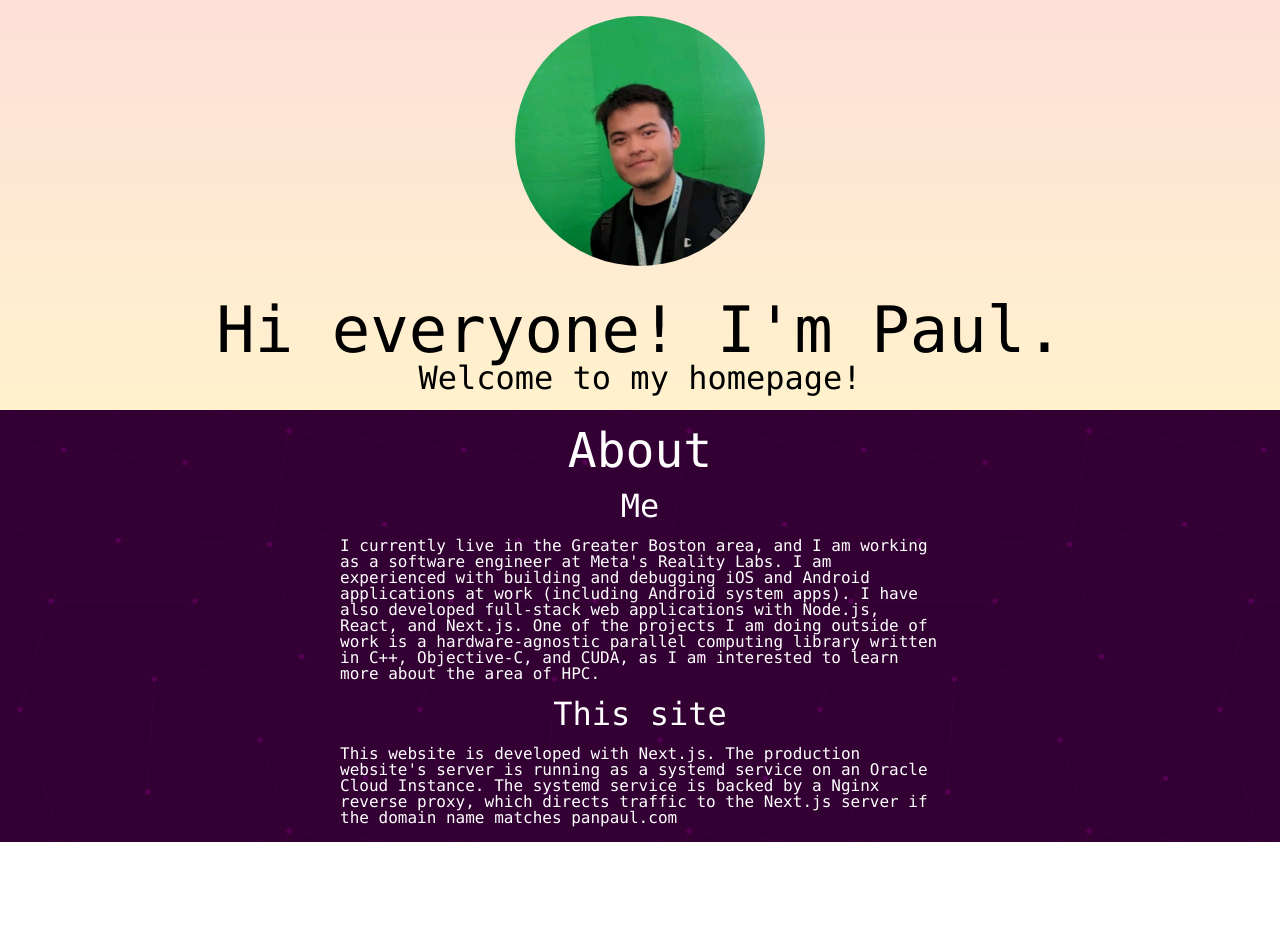
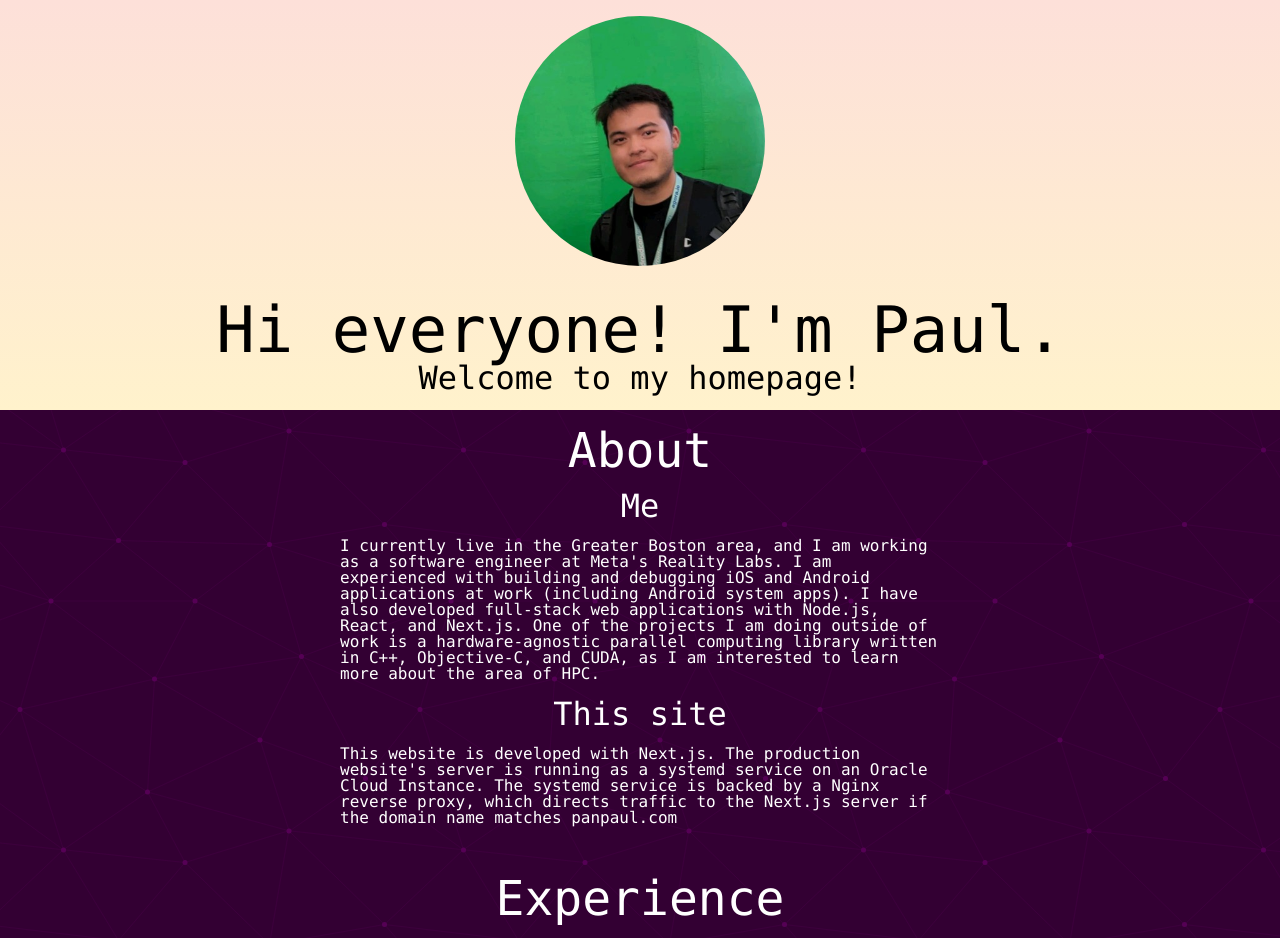
Before and after one commit to paulpan05/personal-website-minified, a Next.js app: page / in a window 1280 px wide. Before the commit the page ends 842 px from the top, so only its background shows below. Built offline with nearby package versions, Linux system fonts and the light colour scheme.

Commit message:
Add experience section.

```diff
--- /dev/null
+++ b/components/Experience/index.tsx
@@ -0,0 +1,12 @@
+import type { NextComponentType } from "next";
+import styles from "./index.module.scss";
+
+const Experience: NextComponentType = () => {
+  return (
+    <div>
+      <h2>Experience</h2>
+    </div>
+  );
+};
+
+export default Experience;
--- a/pages/index.module.scss
+++ b/pages/index.module.scss
@@ -10,7 +10,7 @@
 }
 
 .content > *:nth-child(n+2) {
-  padding-top: 1em;
+  padding-top: 2em;
 }
 
 .content > * > * {
--- a/pages/index.tsx
+++ b/pages/index.tsx
@@ -3,6 +3,7 @@ import Head from 'next/head'
 import styles from './index.module.scss'
 import About from '../components/About'
 import Header from '../components/Header'
+import Experience from '../components/Experience'
 
 const Home: NextPage = () => {
   return (
@@ -18,6 +19,7 @@ const Home: NextPage = () => {
       <Header />
       <div className={styles['content']}>
         <About />
+        <Experience />
       </div>
     </>
   )
```
Also changed, not shown: components/Experience/index.module.scss (added).
